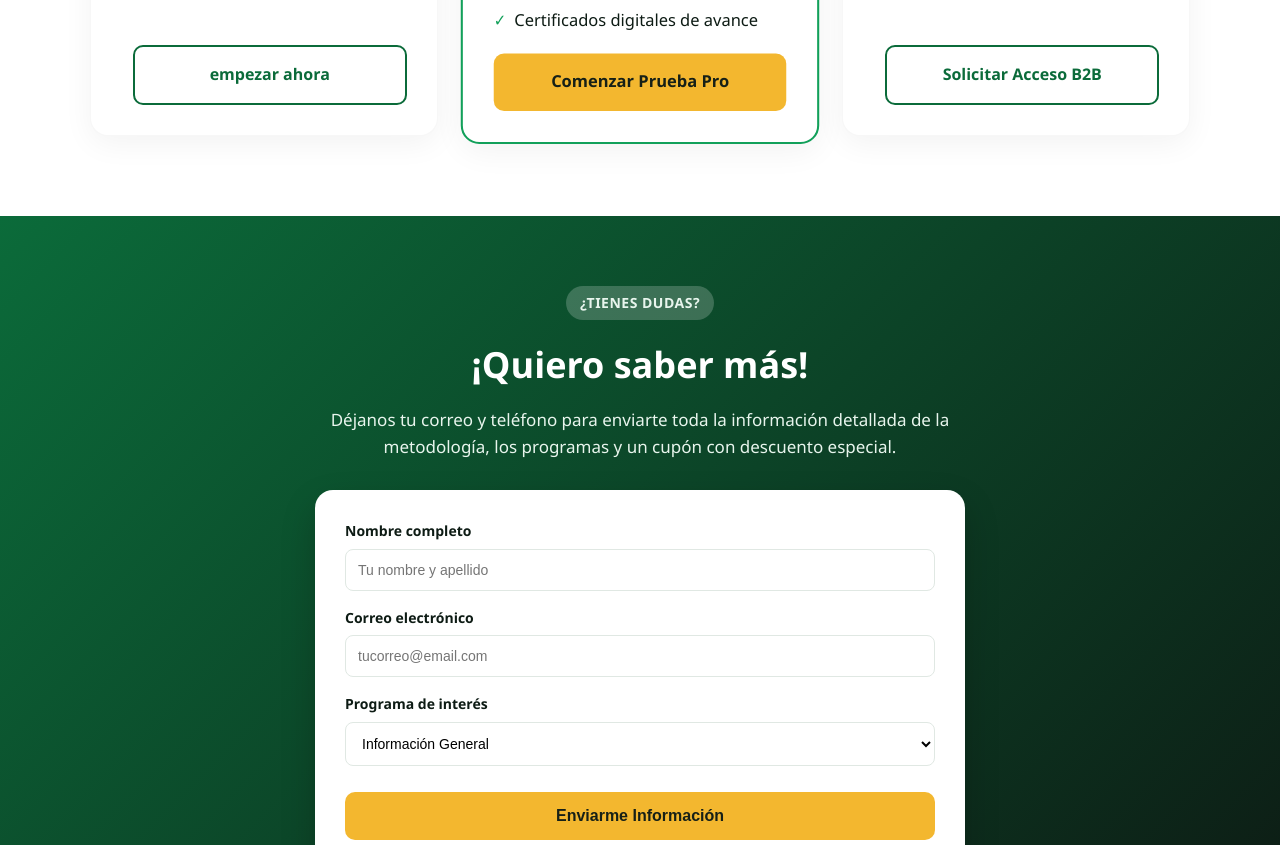
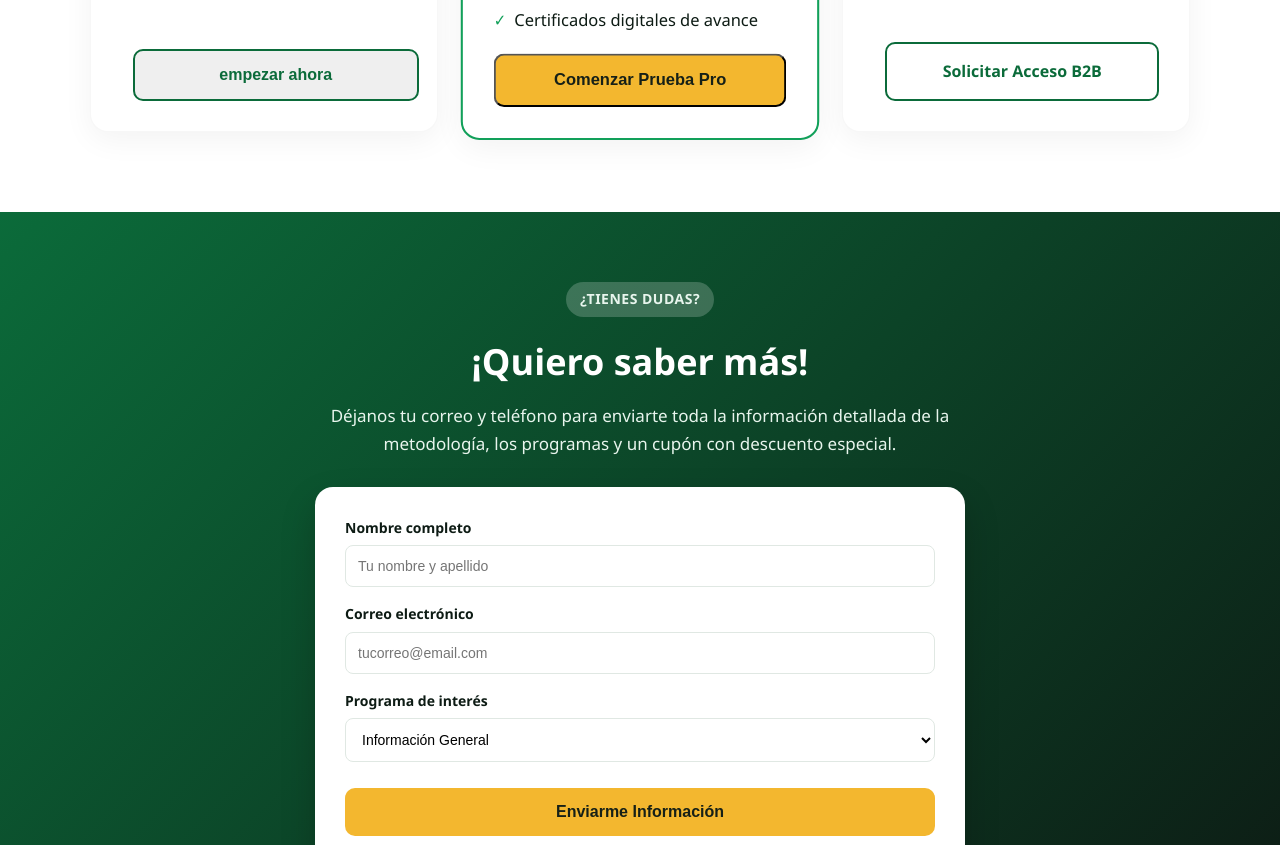
Before and after one commit to academyfutbol411/futbol-pro-academy, a plain HTML site: page index.html in a window 1280 px wide. Shown: the part 3778-4623 px from the top of the page. Drawn offline with Linux system fonts and the light colour scheme.

Commit message:
Update plan purchase links to buttons with payment logic

```diff
--- a/index.html
+++ b/index.html
@@ -538,7 +538,14 @@
             <li>Ruta de nivel Novato</li>
           </ul>
         </div>
-        <a href="#" class="btn btn-secondary" style="border-color: var(--primary); color: var(--primary); text-align: center;">empezar ahora</a>
+        <button
+          class="btn btn-secondary"
+          style="border-color: var(--primary); color: var(--primary); text-align: center; width: 100%;"
+          data-plan="plan-inicial"
+          data-titulo="Plan inicial"
+          data-precio="19900"
+          onclick="comprarPlan(this)"
+        >empezar ahora</button>
       </div>
 
       <!-- Plan Jugador Pro -->
@@ -556,7 +563,14 @@
             <li>Certificados digitales de avance</li>
           </ul>
         </div>
-        <a href="#" class="btn btn-primary" style="text-align: center;">Comenzar Prueba Pro</a>
+        <button
+          class="btn btn-primary"
+          style="text-align: center; width: 100%;"
+          data-plan="jugador-pro"
+          data-titulo="Jugador Pro"
+          data-precio="29900"
+          onclick="comprarPlan(this)"
+        >Comenzar Prueba Pro</button>
       </div>
 
       <!-- Plan Academia -->
@@ -573,7 +587,7 @@
             <li>Soporte y asesoría metodológica</li>
           </ul>
         </div>
-        <a href="#" class="btn btn-secondary" style="border-color: var(--primary); color: var(--primary); text-align: center;">Solicitar Acceso B2B</a>
+        <a href="#saber-mas" class="btn btn-secondary" style="border-color: var(--primary); color: var(--primary); text-align: center;">Solicitar Acceso B2B</a>
       </div>
     </div>
   </section>
@@ -613,6 +627,47 @@
       </form>
     </div>
   </section>
+
+  <!-- Pagos con Mercado Pago -->
+  <script>
+    // ============================================================
+    // Pega aquí la URL de tu Web App de Apps Script (backend de pagos)
+    // ============================================================
+    const API_URL_PAGOS = "PEGA_AQUI_TU_URL_DE_WEB_APP_DE_PAGOS";
+
+    async function comprarPlan(btn) {
+      const email = prompt("Ingresa tu correo para continuar con el pago:");
+      if (!email) return; // si cancela el prompt, no hace nada
+
+      const textoOriginal = btn.textContent;
+      btn.disabled = true;
+      btn.textContent = "Redirigiendo a Mercado Pago...";
+
+      try {
+        const res = await fetch(API_URL_PAGOS, {
+          method: "POST",
+          headers: { "Content-Type": "text/plain;charset=utf-8" },
+          body: JSON.stringify({
+            action: "crearPreferencia",
+            cursoId: btn.dataset.plan,
+            cursoTitulo: btn.dataset.titulo,
+            precio: btn.dataset.precio,
+            nombre: "",
+            email: email,
+          }),
+        });
+
+        const data = await res.json();
+        if (!data.ok) throw new Error(data.error || "No se pudo crear el pago");
+
+        window.location.href = data.init_point; // redirige directo al checkout
+      } catch (err) {
+        alert("Ocurrió un error: " + err.message);
+        btn.disabled = false;
+        btn.textContent = textoOriginal;
+      }
+    }
+  </script>
 
   <!-- Footer -->
   <footer>
```
